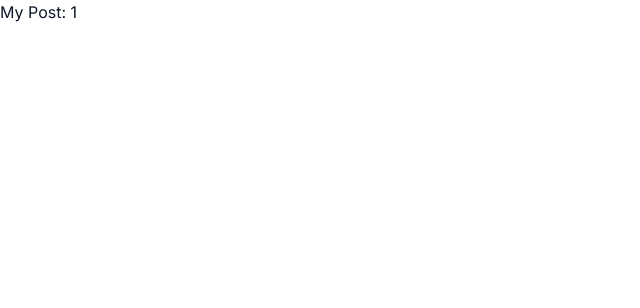
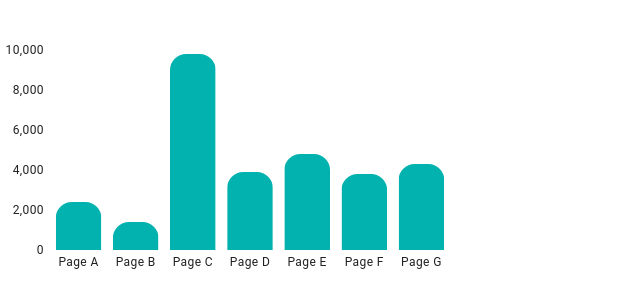
Before and after one commit to NotTheRightGuy/odoo-combat-hack, a Next.js app: page /userAnalytics/1 in a window 1280 px wide. Shown: the top 308 px of the page, without its empty margins (0-640 px from the left). Built offline with nearby package versions, Linux system fonts and the light colour scheme.

Commit message:
userAnalytics stopped, working on somethin else

```diff
--- a/next.config.mjs
+++ b/next.config.mjs
@@ -1,6 +1,7 @@
 /** @type {import('next').NextConfig} */
 const nextConfig = {
   reactStrictMode: false,
+  transpilePackages: ['@mui/x-charts']
 };
 
 export default nextConfig;
--- /dev/null
+++ b/src/app/api/userAnalytics/[userId]/route.tsx
@@ -0,0 +1,9 @@
+// create an endpoint that has a userId in params and fetches the data from the database
+// and returns it as json
+
+import { NextApiRequest, NextApiResponse } from "next";
+
+export default function handler(req: NextApiRequest, res: NextApiResponse) {
+    const { query: { userId } } = req
+    res.status(200).json({ userId })
+}
--- a/src/app/userAnalytics/[userId]/page.tsx
+++ b/src/app/userAnalytics/[userId]/page.tsx
@@ -1,4 +1,86 @@
+// "use client";
+// import { useEffect } from "react"
+// import Box from '@mui/material/Box';
+// import { BarChart } from '@mui/x-charts/BarChart';
+
+// export default function UserAnalytics({ params }: { params: { userId: string } }) {
+
+//     useEffect(() => {
+//         fetch("http://localhost:3000/api/userAnalytics/" + params.userId)
+//             .then((res) => res.json())
+//             .then((data) => {
+//                 console.log(data)
+//             })
+//             .catch((err) => {
+//                 console.log(err)
+//             })
+//     }, [params.userId])
+
+//     const sample = [1, 10, 30, 50, 70, 90, 100];
+
+//     return (
+//         <Box sx={{ width: '100%', maxWidth: 500, display: 'flex', fontSize : 20 }}>
+//             <BarChart
+//                 series={[
+//                     { data: [3, 4, 1, 6, 5], label: 'Series A1' },
+//                 ]}
+//                 width={600}
+//                 height={350}
+//                 borderRadius={16}
+//                 // xAxis={[{ scaleType: 'band'}]}
+//                 yAxis={[{ scaleType: 'linear', tickLabelStyle : {fontSize: 15, } }]}
+//                 // xAxis={[{ scaleType: 'band' }]}
+
+//             />
+//         </Box>
+//     );
+// }
+"use client"
+import * as React from 'react';
+import { BarChart } from '@mui/x-charts/BarChart';
+
+const uData = [4000, 3000, 2000, 2780, 1890, 2390, 3490];
+const pData = [2400, 1398, 9800, 3908, 4800, 3800, 4300];
+const xLabels = [
+    'Page A',
+    'Page B',
+    'Page C',
+    'Page D',
+    'Page E',
+    'Page F',
+    'Page G',
+];
+
 export default function UserAnalytics({ params }: { params: { userId: string } }) {
 
-    return <div>My Post: {params.userId}</div>
-  }
+    const [userData, setUserdata] = React.useState([]);
+
+    React.useEffect (() => {
+        fetch("http://localhost:3000/api/userAnalytics/" + params.userId)
+            .then((res) => res.json())
+            .then((data) => {
+                setUserdata(data)
+                console.log(data)
+            })
+            .catch((err) => {
+                console.log(err)
+            })
+    }, [])
+
+    return (
+        <BarChart
+            width={500}
+            height={300}
+            series={[
+                { data: pData },
+                // { data: userData.history.dates },
+
+            ]}
+            xAxis={[{ data: xLabels, scaleType: 'band', disableTicks: true, disableLine: true }]}
+            yAxis={[{ data : pData, disableLine: true, disableTicks: true, scaleType: 'linear'}]}
+            borderRadius={16}
+            disableAxisListener={true}
+
+        />
+    );
+}
```
Also changed, not shown: package.json (+7 -0 lines), 1 other file (tests, documents, lock files or other folders).
